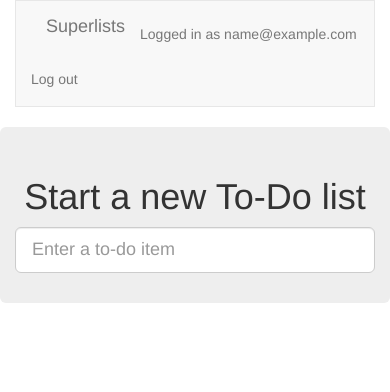
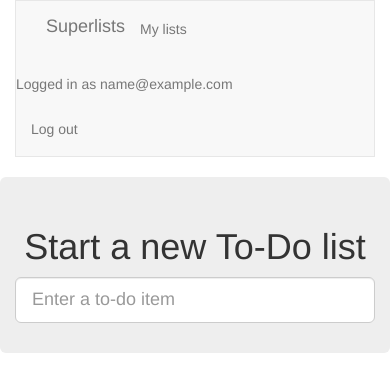
Before and after one commit to landa44/MyTime, a Django app: page /lists/ in a window 390 px wide. Shown: the top 392 px of the page. Run offline with Django 4.2, Linux system fonts and the light colour scheme; the visitor is signed in with stand-in values (Sample User, id 1); some libraries are stand-ins or nearby versions.

Commit message:
url, placehoder view, and first-cut templates for my_lists

```diff
--- a/lists/templates/base.html
+++ b/lists/templates/base.html
@@ -16,6 +16,9 @@
         <div class="container-fluid">
           <a class="navbar-brand" href="/">Superlists</a>
           {% if user.email %}
+            <ul class="nav navbar-nav navbar-left">
+              <li><a href="{% url 'my_lists' user.email %}">My lists</a></li>
+            </ul>
             <ul class="nav navbar-nav navbar-right">
               <li class="navbar-text">Logged in as {{ user.email }}</li>
               <li><a href="{% url 'logout' %}">Log out</a></li>
@@ -50,6 +53,7 @@
         <div class="col-md-6 col-md-offset-3 jumbotron">
           <div class="text-center">
             <h1>{% block header_text %}{% endblock %}</h1>
+            {% block list_form %}
               <form method="POST" action="{% block form_action %}{% endblock %}">
                 {{ form.text }}
                 {% csrf_token %}
@@ -59,6 +63,7 @@
                   </div>
                 {% endif %}
               </form>
+            {% endblock %}
           </div>
         </div>
       </div>
@@ -70,6 +75,11 @@
         </div>
       </div>
 
+      <div class="row">
+        <div class="col-md-6 col-md-offset-3">
+          {% block extra_content %}
+          {% endblock %}
+        </div>
     </div>
 
     <script src="/static/jquery-3.6.0.min.js"></script>
--- /dev/null
+++ b/lists/templates/my_lists.html
@@ -0,0 +1,3 @@
+{% extends 'base.html' %}
+{% block header_text %}My Lists{% endblock %}
+{% block lists_form %}{% endblock %}
--- a/lists/urls.py
+++ b/lists/urls.py
@@ -21,5 +21,6 @@ urlpatterns = [
     path('', views.home_page, name='home'),
     re_path(r'^new$', views.new_list, name='new_list'),
     re_path(r'^(\d+)/$', views.view_list, name='view_list'),
+    re_path(r'^users/(.+)/$', views.my_lists, name='my_lists'),
 
 ]
--- a/lists/views.py
+++ b/lists/views.py
@@ -35,3 +35,6 @@ def new_list(request):
     return redirect(list_)
   else:
     return render(request, 'home.html', {"form": form})
+
+def my_lists(request, email):
+  return render(request, 'my_lists.html')
```
Lines whose indentation alone changed are shown as unchanged.
